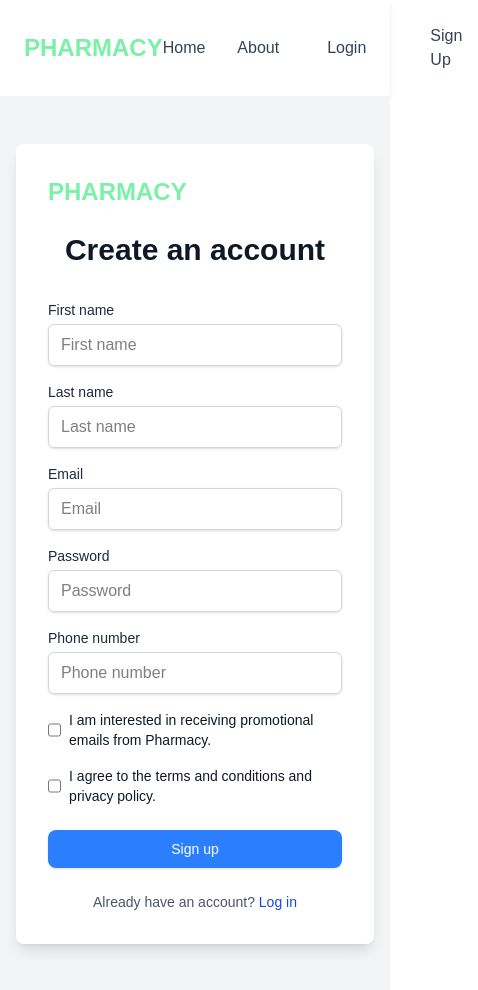
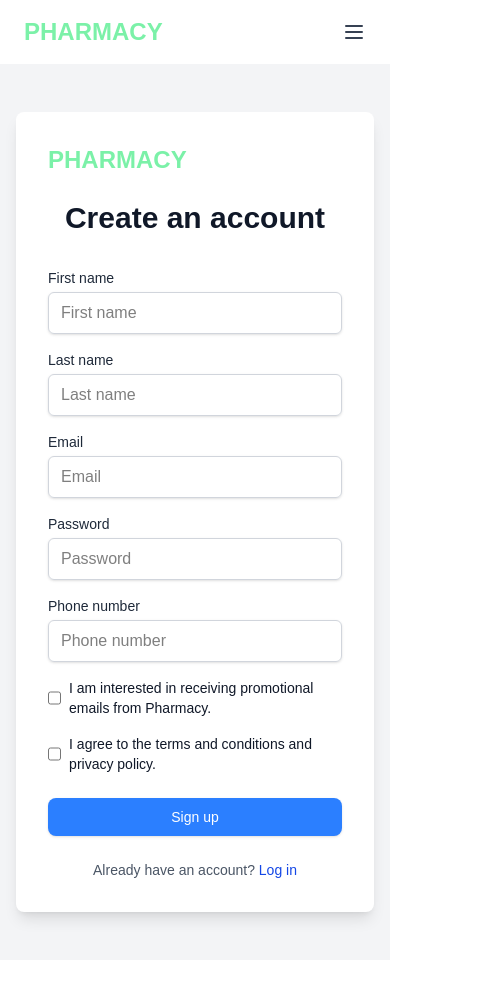
Before and after one commit to Shahzad-Akbar/Pharmacy-Project, a Next.js app in the folder frontend/: page /signup in a window 390 px wide. Shown: the whole page, 478 px wide, since content can reach past the window. After the commit the page ends 960 px from the top, so only its background shows below. Built offline with nearby package versions, Linux system fonts and the light colour scheme.

Commit message:
Navbar-fixed

```diff
--- a/frontend/src/app/page.tsx
+++ b/frontend/src/app/page.tsx
@@ -54,7 +54,7 @@ export default function Home() {
               <p className="text-gray-600 mb-4">Support your daily nutritional needs with our comprehensive multivitamin formula</p>
               <Link
                 href="/products/multivitamin"
-                className="bg-primary text-white px-4 py-2 rounded inline-block hover:bg-opacity-90"
+                className="bg-blue-300 hover:bg-blue-500 text-white px-4 py-2 rounded inline-block hover:bg-opacity-90"
               >
                 Shop Now
               </Link>
@@ -76,7 +76,7 @@ export default function Home() {
               <p className="text-gray-600 mb-4">Relieve seasonal allergy symptoms with our effective allergy relief tablets</p>
               <Link
                 href="/products/allergy-relief"
-                className="bg-primary text-white px-4 py-2 rounded inline-block hover:bg-opacity-90"
+                className="bg-blue-300 hover:bg-blue-500 text-white px-4 py-2 rounded inline-block hover:bg-opacity-90"
               >
                 Shop Now
               </Link>
@@ -98,7 +98,7 @@ export default function Home() {
               <p className="text-gray-600 mb-4">Be prepared for any minor injury with our complete and portable first aid kit</p>
               <Link
                 href="/products/first-aid-kit"
-                className="bg-primary text-white px-4 py-2 rounded inline-block hover:bg-opacity-90"
+                className="bg-blue-300 hover:bg-blue-500 text-white px-4 py-2 rounded inline-block hover:bg-opacity-90"
               >
                 Shop Now
               </Link>
--- a/frontend/src/components/shared/PublicNavbar.tsx
+++ b/frontend/src/components/shared/PublicNavbar.tsx
@@ -1,11 +1,32 @@
+'use client'
 import Link from 'next/link'
+import { useState } from 'react'
 
 export default function PublicNavbar() {
+  const [isOpen, setIsOpen] = useState(false)
+
   return (
     <nav className="bg-white text-black shadow-md">
-      <div className="container mx-auto px-6 py-4 flex justify-between items-center">
+      <div className="container mx-auto px-6 py-4">
+        <div className="flex justify-between items-center">
           <Link href="/" className="text-2xl font-bold text-green-300">PHARMACY</Link>
-        <div className="flex items-center space-x-8">
+
+          {/* Hamburger Menu Button */}
+          <button
+            onClick={() => setIsOpen(!isOpen)}
+            className="md:hidden focus:outline-none"
+          >
+            <svg className="w-6 h-6 text-gray-700" fill="none" strokeLinecap="round" strokeLinejoin="round" strokeWidth="2" viewBox="0 0 24 24" stroke="currentColor">
+              {isOpen ? (
+                <path d="M6 18L18 6M6 6l12 12" />
+              ) : (
+                <path d="M4 6h16M4 12h16M4 18h16" />
+              )}
+            </svg>
+          </button>
+
+          {/* Desktop Navigation */}
+          <div className="hidden md:flex items-center space-x-8">
             <Link href="/" className="text-gray-700 hover:text-blue-600 transition-colors">Home</Link>
             <Link href="/about" className="text-gray-700 hover:text-blue-600 transition-colors">About</Link>
             <Link
@@ -20,7 +41,41 @@ export default function PublicNavbar() {
             >
               Sign Up
             </Link>
+          </div>
+        </div>
 
+        {/* Mobile Navigation */}
+        <div className={`${isOpen ? 'block' : 'hidden'} md:hidden mt-4`}>
+          <div className="flex flex-col space-y-4">
+            <Link
+              href="/"
+              className="text-gray-700 hover:text-blue-600 transition-colors"
+              onClick={() => setIsOpen(false)}
+            >
+              Home
+            </Link>
+            <Link
+              href="/about"
+              className="text-gray-700 hover:text-blue-600 transition-colors"
+              onClick={() => setIsOpen(false)}
+            >
+              About
+            </Link>
+            <Link
+              href="/login"
+              className="bg-primary px-4 py-2 rounded-md text-gray-700 hover:text-blue-600 transition-colors inline-block"
+              onClick={() => setIsOpen(false)}
+            >
+              Login
+            </Link>
+            <Link
+              href="/signup"
+              className="bg-primary px-4 py-2 rounded-md text-gray-700 hover:text-blue-600 transition-colors inline-block"
+              onClick={() => setIsOpen(false)}
+            >
+              Sign Up
+            </Link>
+          </div>
         </div>
       </div>
     </nav>
```
Lines whose indentation alone changed are shown as unchanged.
